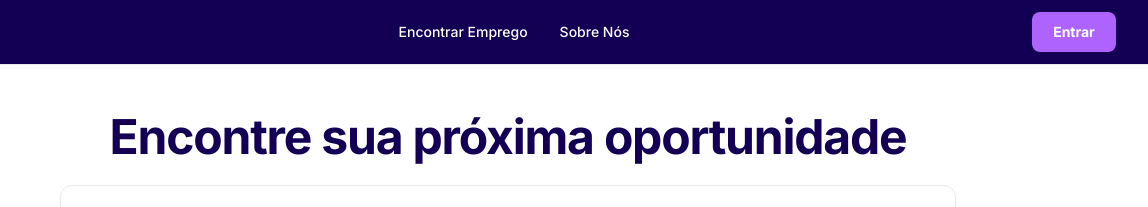
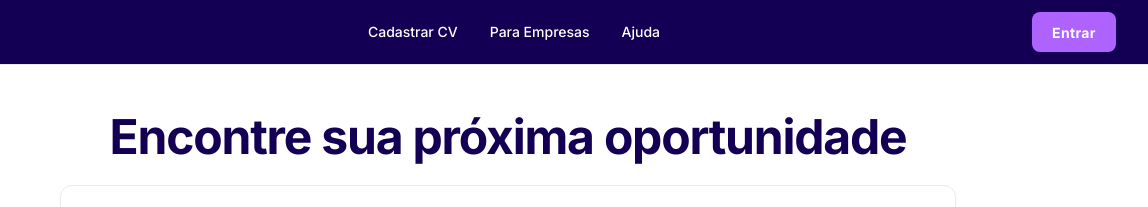
Before and after one commit to byadriandepaula/azirr, a plain HTML site: page index.html in a window 1280 px wide. Shown: the top 207 px of the page, 132-1280 px from the left. Drawn offline with nearby package versions, Linux system fonts and the light colour scheme.

Commit message:
azirr finalizado

```diff
--- a/index.html
+++ b/index.html
@@ -28,11 +28,17 @@
         <img src="assets/images/azirr.svg" alt="Azirr" class="h-8 w-auto" />
       </a>
       <nav class="hidden items-center gap-8 md:flex">
-        <a class="text-sm font-medium transition-opacity hover:opacity-80" href="#">Encontrar Emprego</a>
-        <a class="text-sm font-medium transition-opacity hover:opacity-80" href="#">Sobre Nós</a>
+        <a class="text-sm font-medium transition-opacity hover:opacity-80" href="#">Cadastrar CV</a>
+        <a class="text-sm font-medium transition-opacity hover:opacity-80" href="#">Para Empresas</a>
+        <a class="text-sm font-medium transition-opacity hover:opacity-80" href="#">Ajuda</a>
       </nav>
       <div class="flex items-center gap-4">
-        <button class="flex min-w-[84px] items-center justify-center rounded-lg h-10 px-4 bg-cta text-white text-sm font-bold hover:opacity-90">Entrar</button>
+        <button class="flex min-w-[84px] cursor-pointer items-center justify-center overflow-hidden rounded-lg h-10 px-4 bg-cta text-white text-sm font-bold leading-normal tracking-wide transition-opacity hover:opacity-90">
+          <span class="truncate">Entrar</span>
+        </button>
+        <button aria-label="Open menu" class="md:hidden">
+          <span class="material-symbols-outlined text-3xl">menu</span>
+        </button>
       </div>
     </div>
   </header>
```
